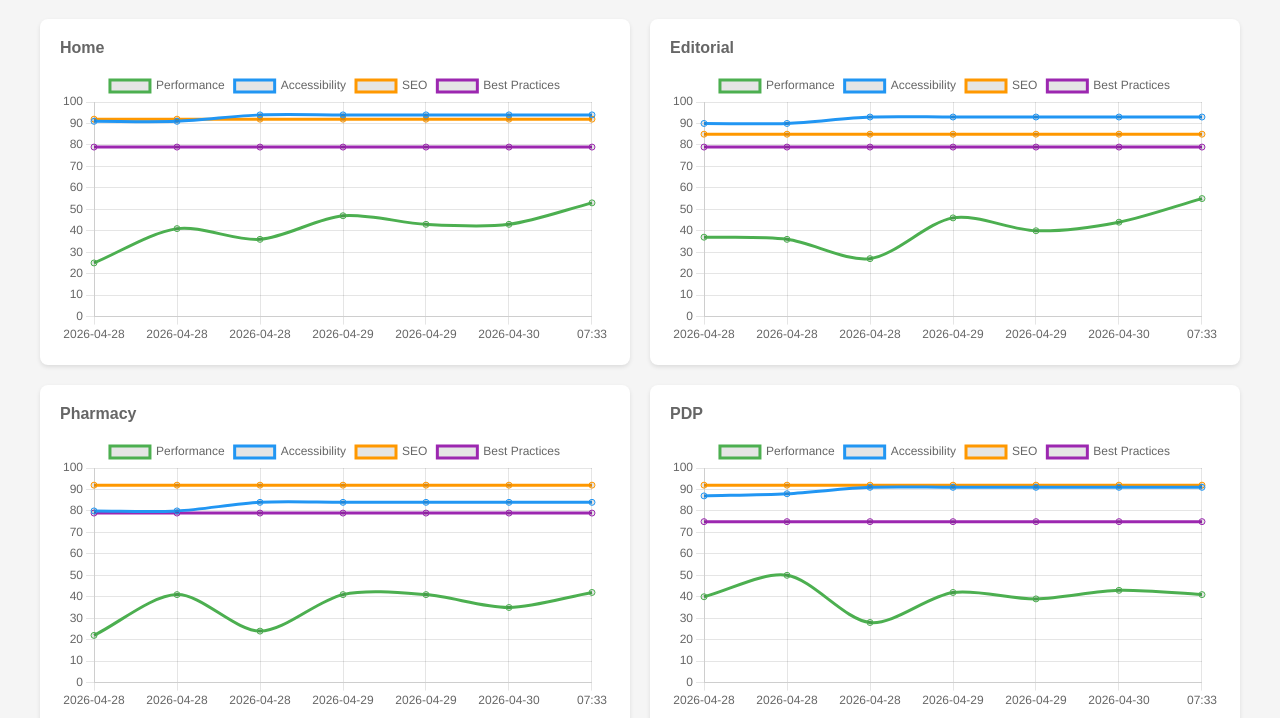
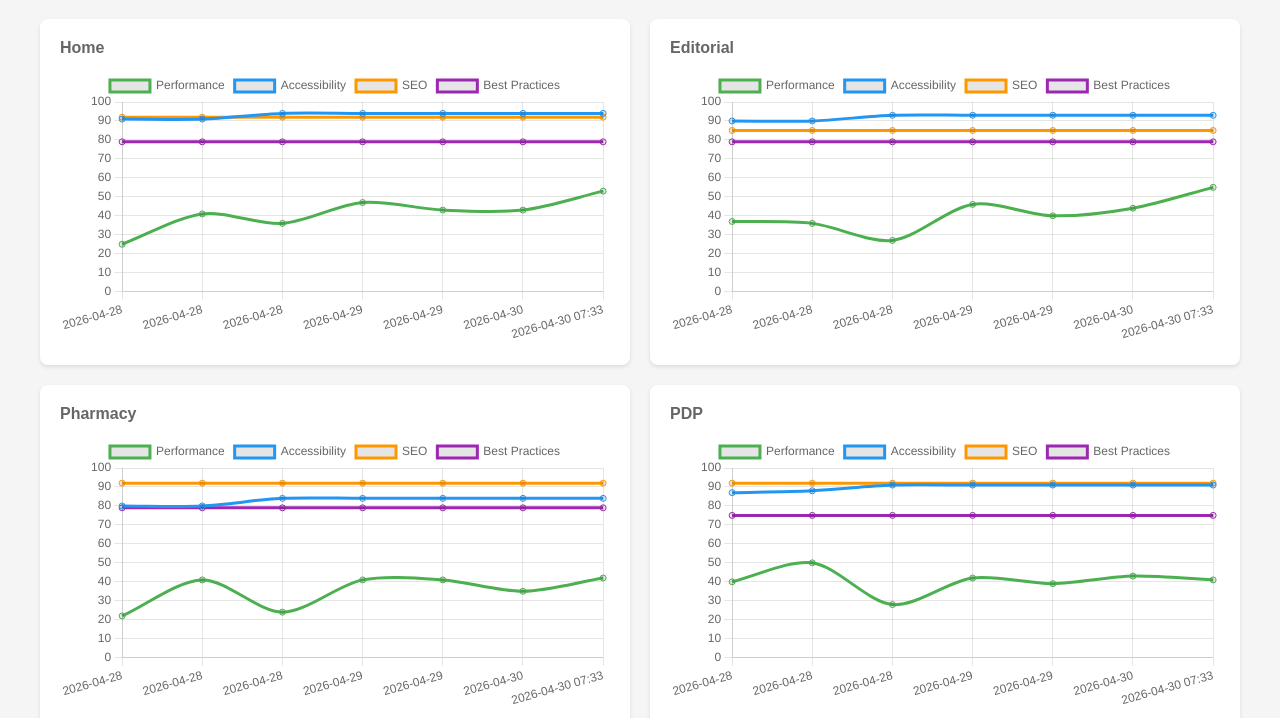
Before and after one commit to mhaemmerli-a11y/lighthouse-benu, a plain HTML site: page docs/index.html in a window 1280 px wide. Shown: the part 82-800 px from the top of the page. Drawn offline with nearby package versions, Linux system fonts and the light colour scheme.

Commit message:
Update index.html

```diff
--- a/docs/index.html
+++ b/docs/index.html
@@ -30,10 +30,7 @@
       .then(data => {
         PAGES.forEach(page => {
           const pageData = data.filter(d => d.page === page);
-          const labels = pageData.map(d => {
-            const parts = d.date.split(' ');
-            return parts.length > 1 ? parts[1] : parts[0]; // Zeigt nur Zeit wenn vorhanden
-          });
+          const labels = pageData.map(d => d.date);
 
           const card = document.createElement("div");
           card.className = "card";
```
